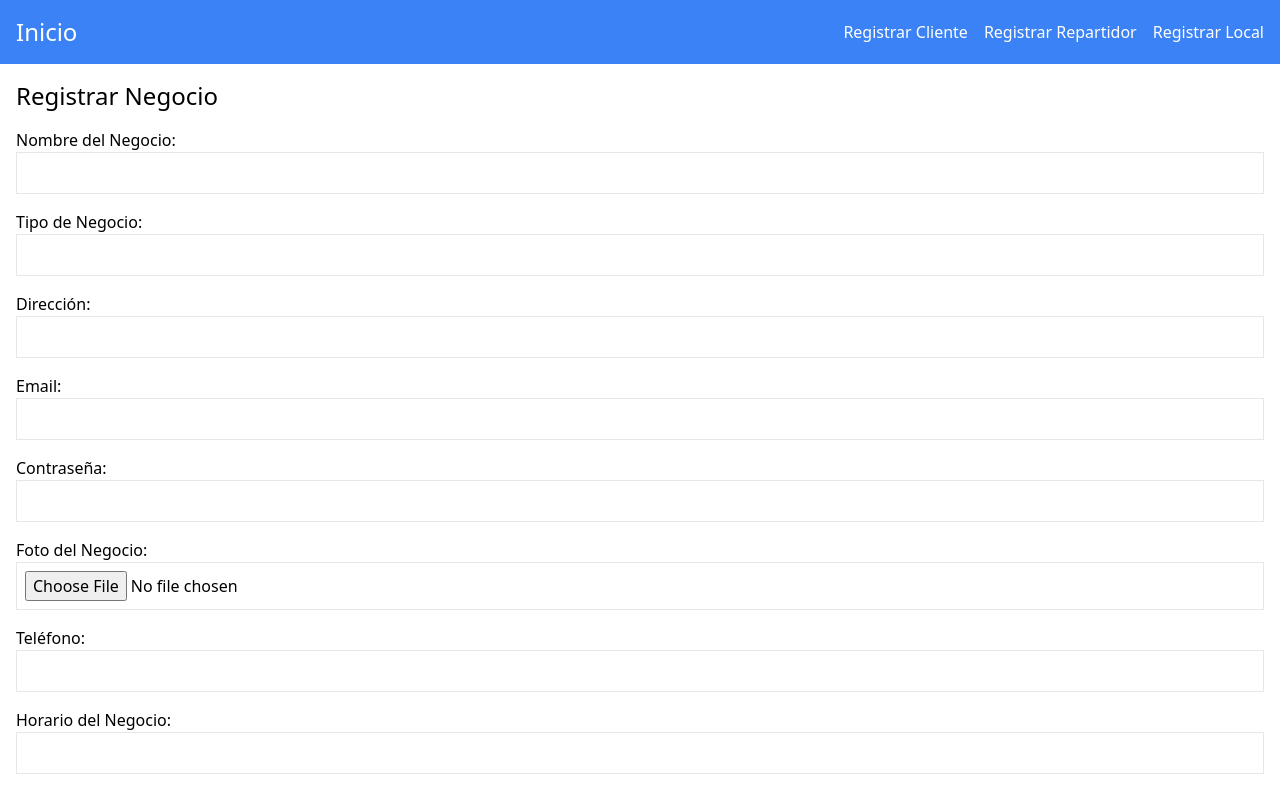
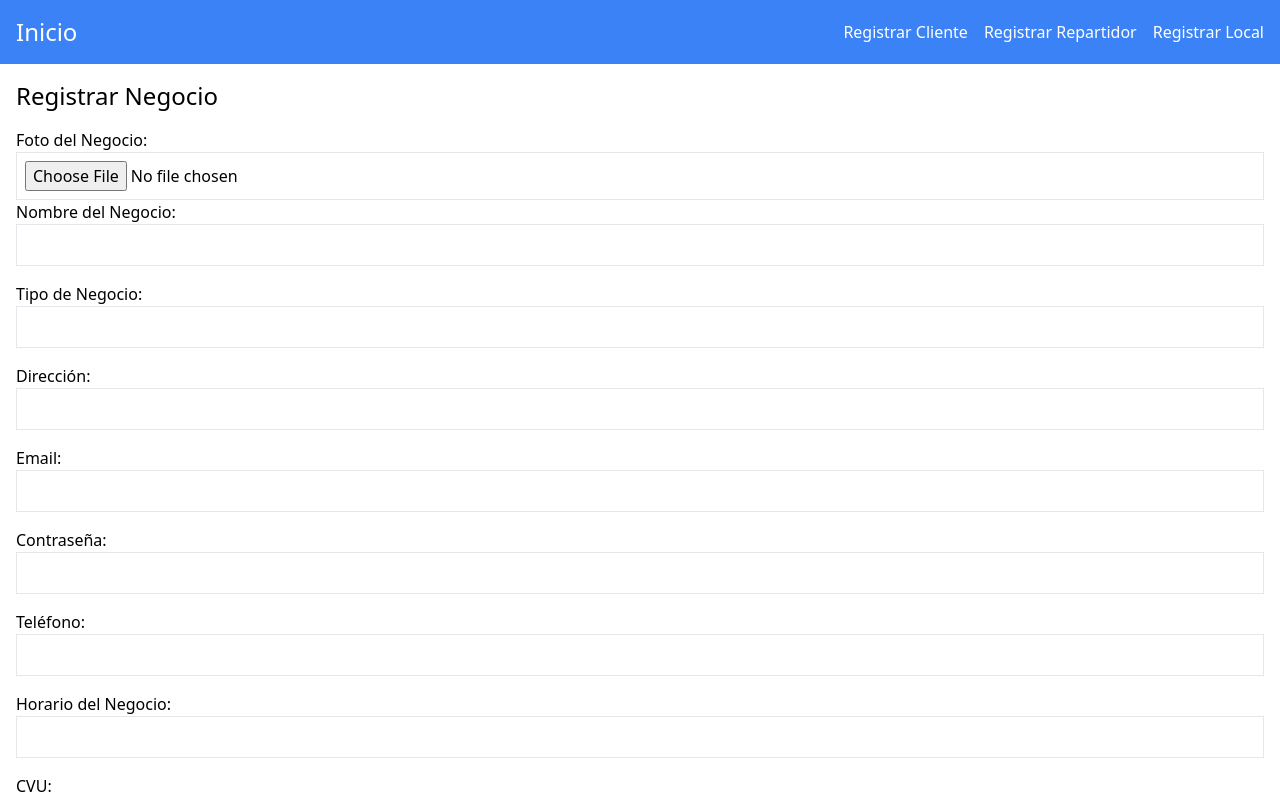
Before and after one commit to veraAlan/RescMeal, a React (Create React App) app in the folder Frontend/: page /register-business in a window 1280 px wide. Shown: the top 794 px of the page. Built offline with nearby package versions, Linux system fonts and the light colour scheme; no server answers; the HTML template or start-up script is replaced by a standard one.

Commit message:
Business now uploads photo correctly. Needs a look into duplicate/multiple uploads from 1 business form. Check Business creation controller. Not working because of mismatch Content-Type for some cosmic reason.

```diff
--- a/Frontend/src/pages/RegisterBusiness.js
+++ b/Frontend/src/pages/RegisterBusiness.js
@@ -10,10 +10,9 @@ function RegisterBusiness() {
         password: '',
         phone: '',
         schedule: '',
-        CVU: ''
+        CVU: '',
+        image: ''
     });
-
-    const [imageInput, setImage] = useState();
 
     const handleChange = (e) => {
         const { name, value } = e.target;
@@ -21,9 +20,31 @@ function RegisterBusiness() {
             ...formData,
             [name]: value
         });
-        if(e.target.name == "image") setImage(e.target);
     };
 
+    // Handle auto-upload of photo in form.
+    // TODO Set correct string to formData.image
+    const handlePhoto = async (e) => {
+        const imageData = new FormData();
+        imageData.append("image", e.target.files[0]);
+
+        try {
+            const resImage = await fetch('http://localhost:8080/api/business/image', {
+                method: "POST",
+                body: imageData
+            }).then((resImage) => {
+                resImage.json().then( data => setFormData.image = data);
+            }).catch(err => {
+               console.log(err);
+            });
+        } catch (error) {
+            console.log("Cannot load image.");
+        }
+
+    }
+
+    // Not Working, Content-Type: Multipart/Form-Data not supported.
+    // TODO check actual info sent, check logic in BusinessController.
     const handleSubmit = async (e) => {
         e.preventDefault();
         const formDataToSend = new FormData();
@@ -31,18 +52,14 @@ function RegisterBusiness() {
             formDataToSend.append(key, formData[key]);
         }
 
-        const imageData = new FormData();
-        imageData.append("image", imageInput.files[0]);
-
-        console.log("Image: ", imageInput);
+        console.log('Form to Send:', formDataToSend);
 
         try {
-            const resImage = await fetch('http://localhost:8080/api/business/image', {
+
+            const response = await fetch('http://localhost:8080/api/business', {
                 method: "POST",
-                body: imageData
+                body: formDataToSend
             });
-            console.log('Image:', imageInput.files[0], " || Response: ", resImage.data);
-            const response = await fetch('http://localhost:8080/api/business', formDataToSend);
             console.log('Negocio registrado:', response.data);
         } catch (error) {
             console.error('Error registrando negocio:', error);
@@ -52,7 +69,18 @@ function RegisterBusiness() {
     return (
         <div className="container mx-auto p-4">
             <h2 className="text-2xl mb-4">Registrar Negocio</h2>
-            <form onSubmit={handleSubmit} className="space-y-4" encType='multipart/form-data'>
+            <form className="space-y-4" encType='multipart/form-data'>
+                <div>
+                    <label className="block">Foto del Negocio:</label>
+                    <input
+                        type="file"
+                        name="image"
+                        onChange={handlePhoto}
+                        className="border p-2 w-full"
+                    />
+                </div>
+            </form>
+            <form onSubmit={handleSubmit} className="space-y-4">
                 <div>
                     <label className="block">Nombre del Negocio:</label>
                     <input
@@ -107,15 +135,6 @@ function RegisterBusiness() {
                     />
                 </div>
                 <div>
-                    <label className="block">Foto del Negocio:</label>
-                    <input
-                        type="file"
-                        name="image"
-                        onChange={handleChange}
-                        className="border p-2 w-full"
-                    />
-                </div>
-                <div>
                     <label className="block">Teléfono:</label>
                     <input
                         type="text"
```
Also changed, not shown: 1 other file (tests, documents, lock files or other folders).
